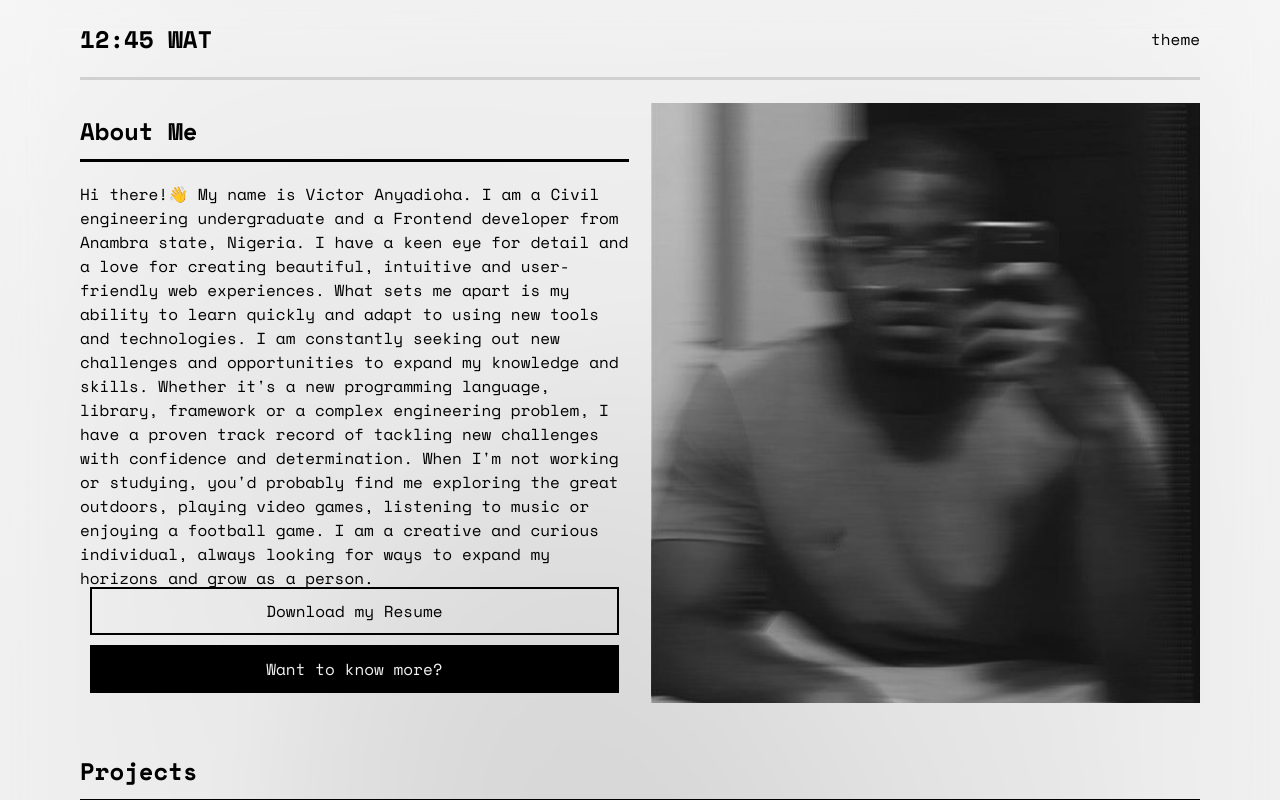
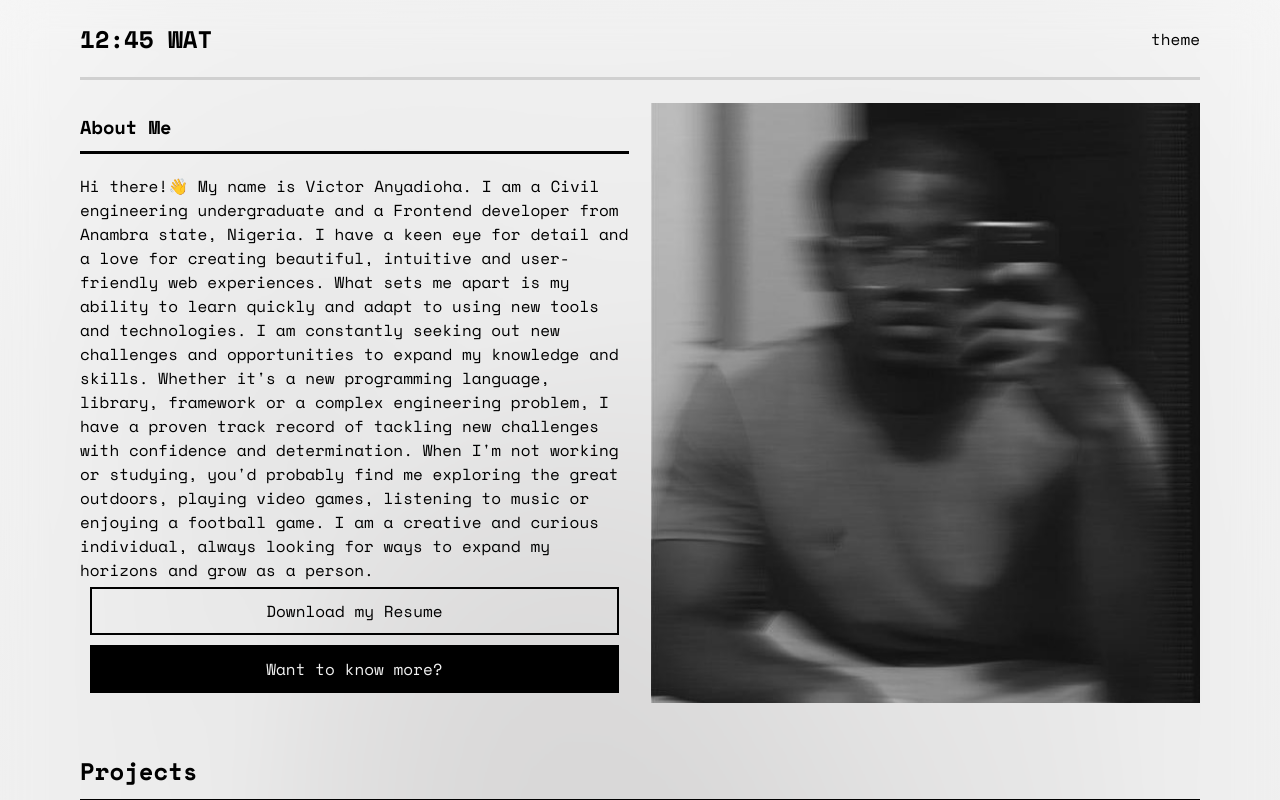
Before and after one commit to vanyadioha/portfolio-v1, a Next.js app: page / in a window 1280 px wide. Shown: the top 800 px of the page. Built offline with nearby package versions, Linux system fonts and the light colour scheme.

Commit message:
Minor Change

```diff
--- a/src/components/index/about/About.styled.js
+++ b/src/components/index/about/About.styled.js
@@ -1,6 +1,6 @@
 import styled from "styled-components";
 
-const StyledAbout = styled.main`
+const StyledAbout = styled.section`
   width: 100%;
   display: flex;
   height: 80vh;
```
